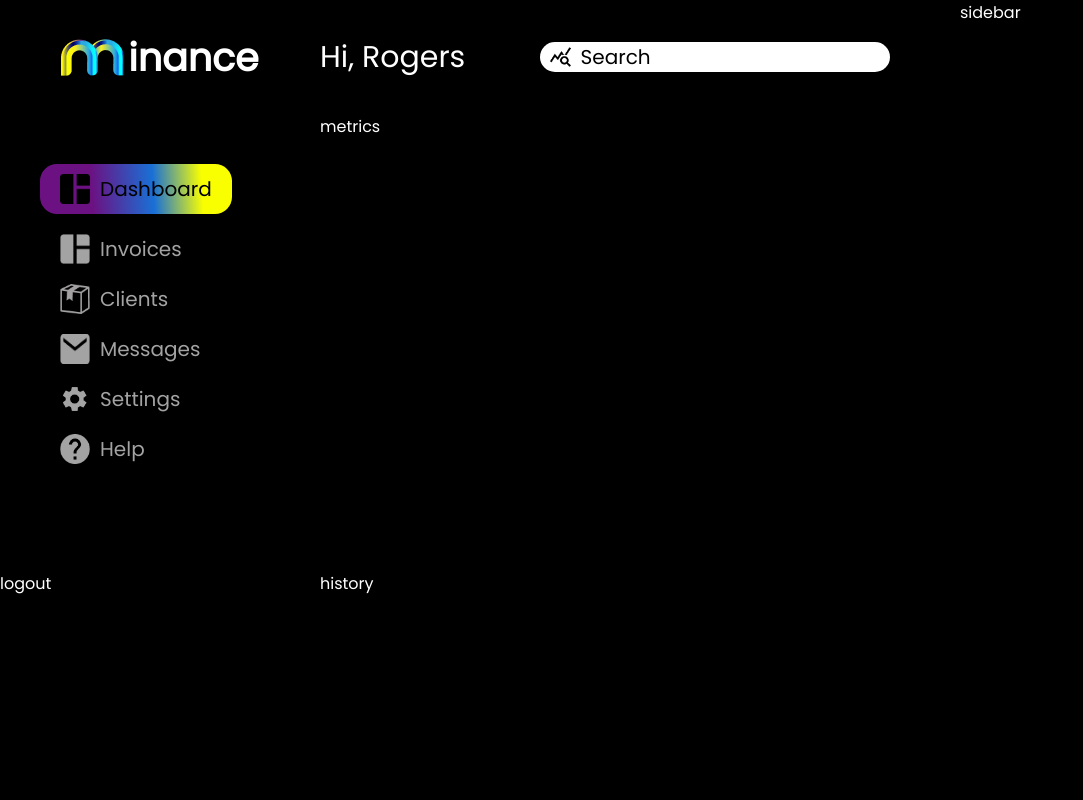
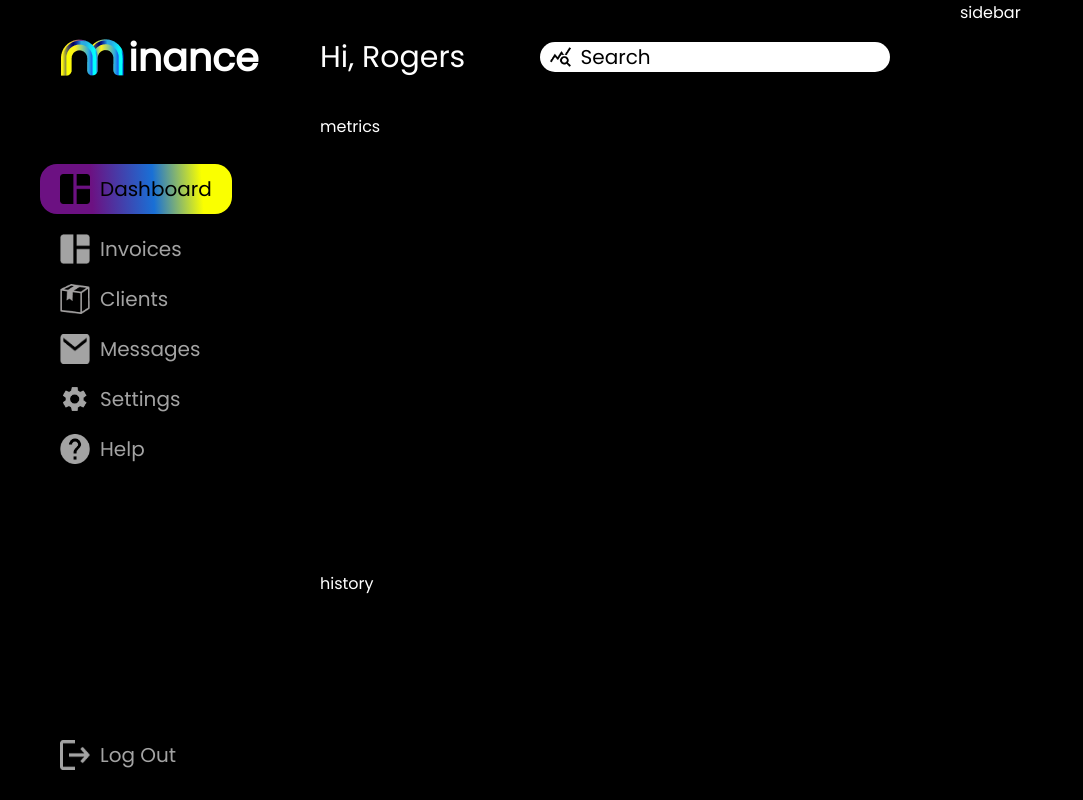
Before and after one commit to Galitan-dev/Crypto-Dashboard, a plain HTML site: page www/index.html in a window 1280 px wide. Shown: the whole page, without its empty margins (0-1083 px from the left). Drawn offline with Linux system fonts and the light colour scheme.

Commit message:
feat: logout

```diff
--- a/www/assets/css/menu.css
+++ b/www/assets/css/menu.css
@@ -8,21 +8,33 @@ section.menu {
     margin-top: 50px;
 }
 
-section.menu div {
+section.logout {
+    display: flex;
+    flex-direction: column;
+    align-items: start;
+    justify-content: end;
+    padding-left: 60px;
+    margin-bottom: 30px;
+}
+
+section.menu div,
+section.logout div {
     display: flex;
     align-items: center;
     justify-content: start;
     gap: 10px;
 }
 
-section.menu div span {
+section.menu div span,
+section.logout div span {
     font-weight: 500;
     font-size: 20px;
     line-height: 30px;
     opacity: 0.64;
 }
 
-section.menu div img {
+section.menu div img,
+section.logout div img {
     width: 30px;
     height: 30px;
 }
--- a/www/index.html
+++ b/www/index.html
@@ -34,6 +34,8 @@
     <section class="metrics">metrics</section>
     <section class="history">history</section>
     <section class="sidebar">sidebar</section>
-    <section class="logout">logout</section>
+    <section class="logout">
+        <div><img src="assets/icons/logout.png" alt="Log Out Icon"><span>Log Out</span></div>
+    </section>
 </body>
 </html>
```
Also changed, not shown: www/assets/icons/logout.png (added).
